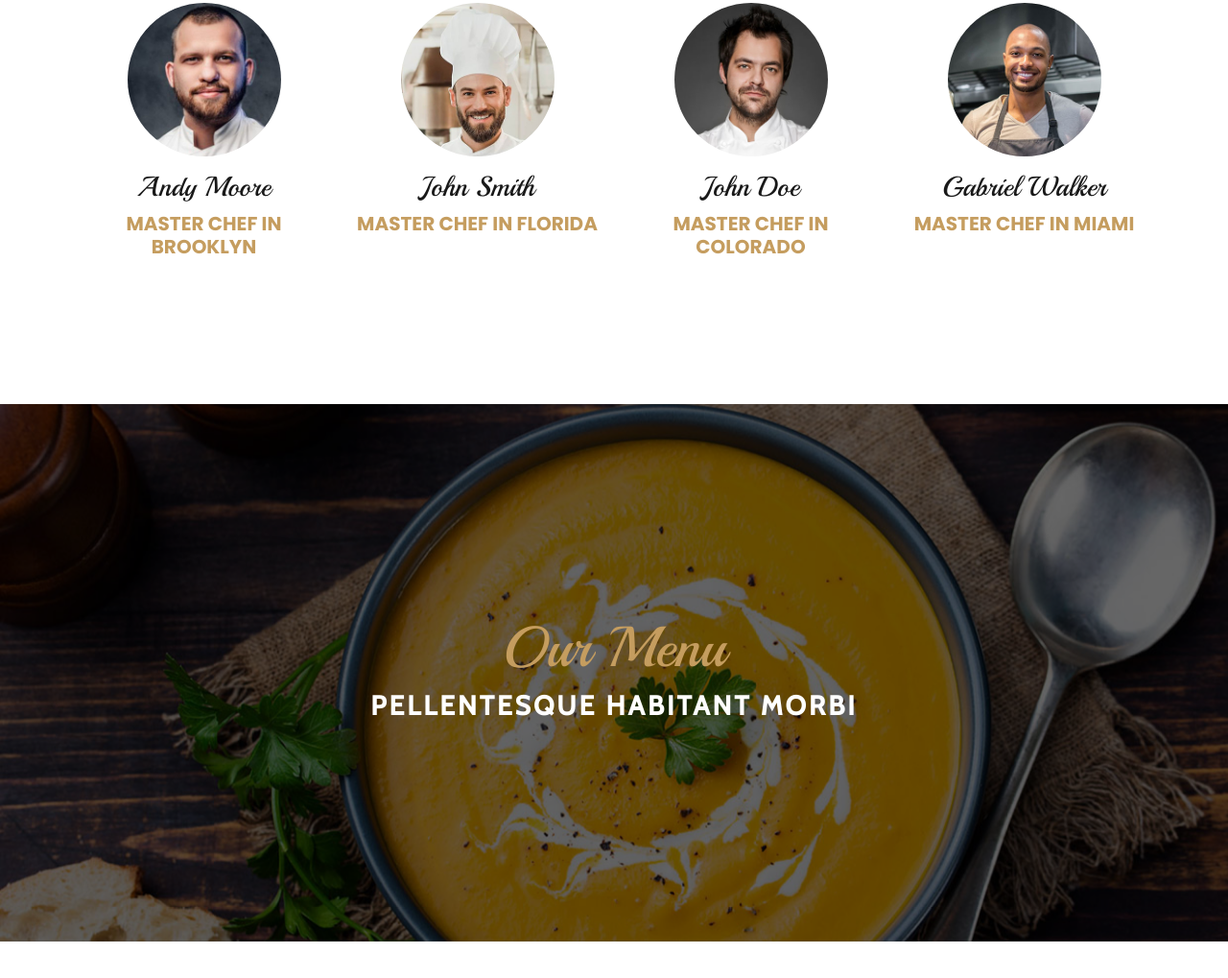
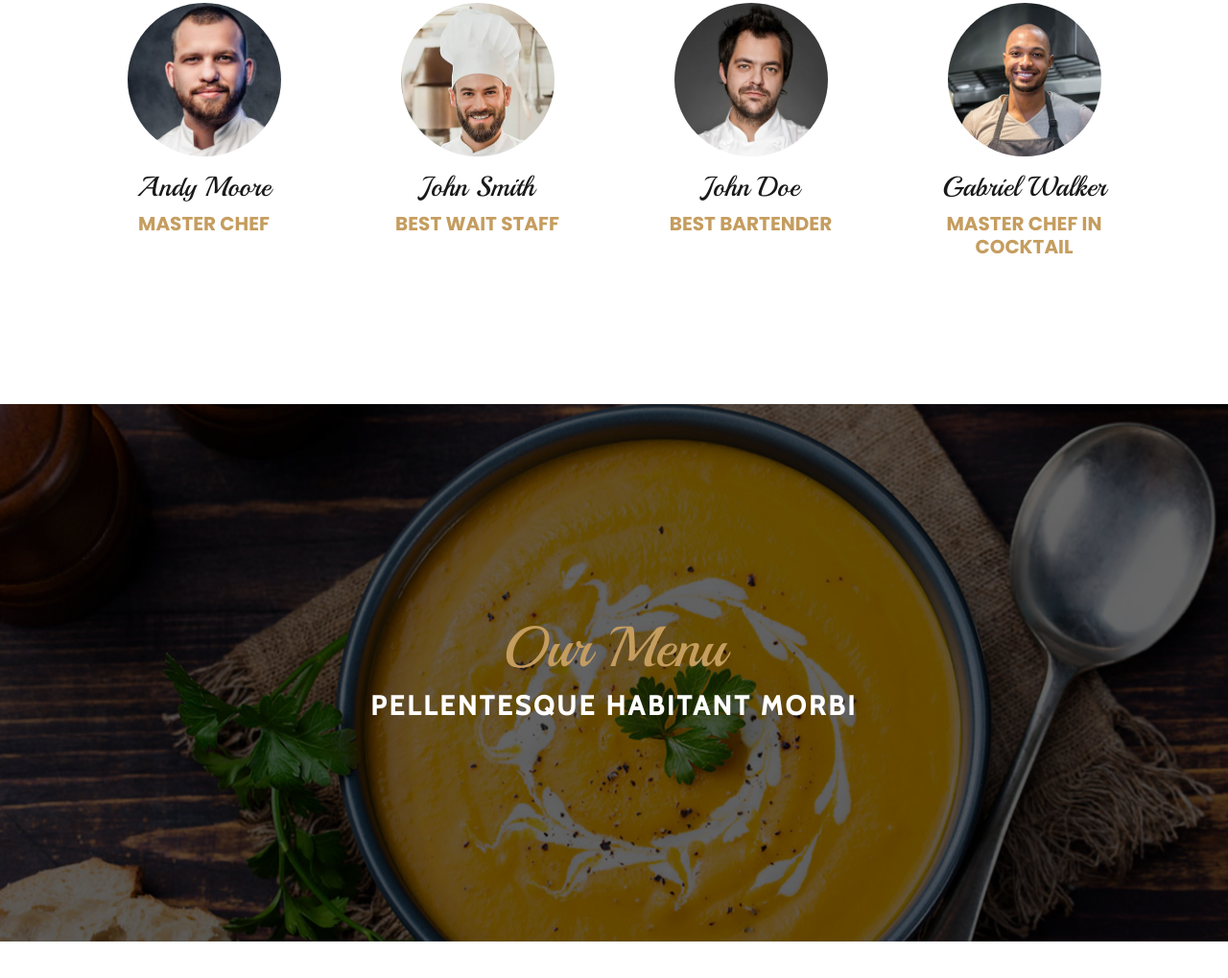
Before and after one commit to leoterminal/Crush, a plain HTML site: page index.html in a window 1280 px wide. Shown: the part 4551-5570 px from the top of the page at 96% size. Drawn offline with nearby package versions, Linux system fonts and the light colour scheme; some packages are replaced by stand-ins of ours.

Commit message:
more updates

```diff
--- a/index.html
+++ b/index.html
@@ -616,12 +616,12 @@
               </div>
               <div class="chef-desc">
                 <h4>Andy Moore</h4>
-                <h5>MASTER CHEF IN BROOKLYN</h5>
+                <h5>MASTER CHEF</h5>
               </div>
             </div>
             <div class="col-md-3">
               <div class="master-chefs">
-                <span>Chef</span>
+                <span>Waiter</span>
                 <img
                   class="img-fluid rounded-circle"
                   src="./Images/Thumbnails/2.jpg"
@@ -630,12 +630,12 @@
               </div>
               <div class="chef-desc">
                 <h4>John Smith</h4>
-                <h5>MASTER CHEF IN FLORIDA</h5>
+                <h5>BEST WAIT STAFF</h5>
               </div>
             </div>
             <div class="col-md-3">
               <div class="master-chefs">
-                <span>Chef</span>
+                <span>Bartender</span>
                 <img
                   class="img-fluid rounded-circle"
                   src="./Images/Thumbnails/3.jpg"
@@ -644,7 +644,7 @@
               </div>
               <div class="chef-desc">
                 <h4>John Doe</h4>
-                <h5>MASTER CHEF IN COLORADO</h5>
+                <h5>BEST BARTENDER</h5>
               </div>
             </div>
             <div class="col-md-3">
@@ -658,7 +658,7 @@
               </div>
               <div class="chef-desc">
                 <h4>Gabriel Walker</h4>
-                <h5>MASTER CHEF IN MIAMI</h5>
+                <h5>MASTER CHEF IN COCKTAIL</h5>
               </div>
             </div>
           </div>
```
